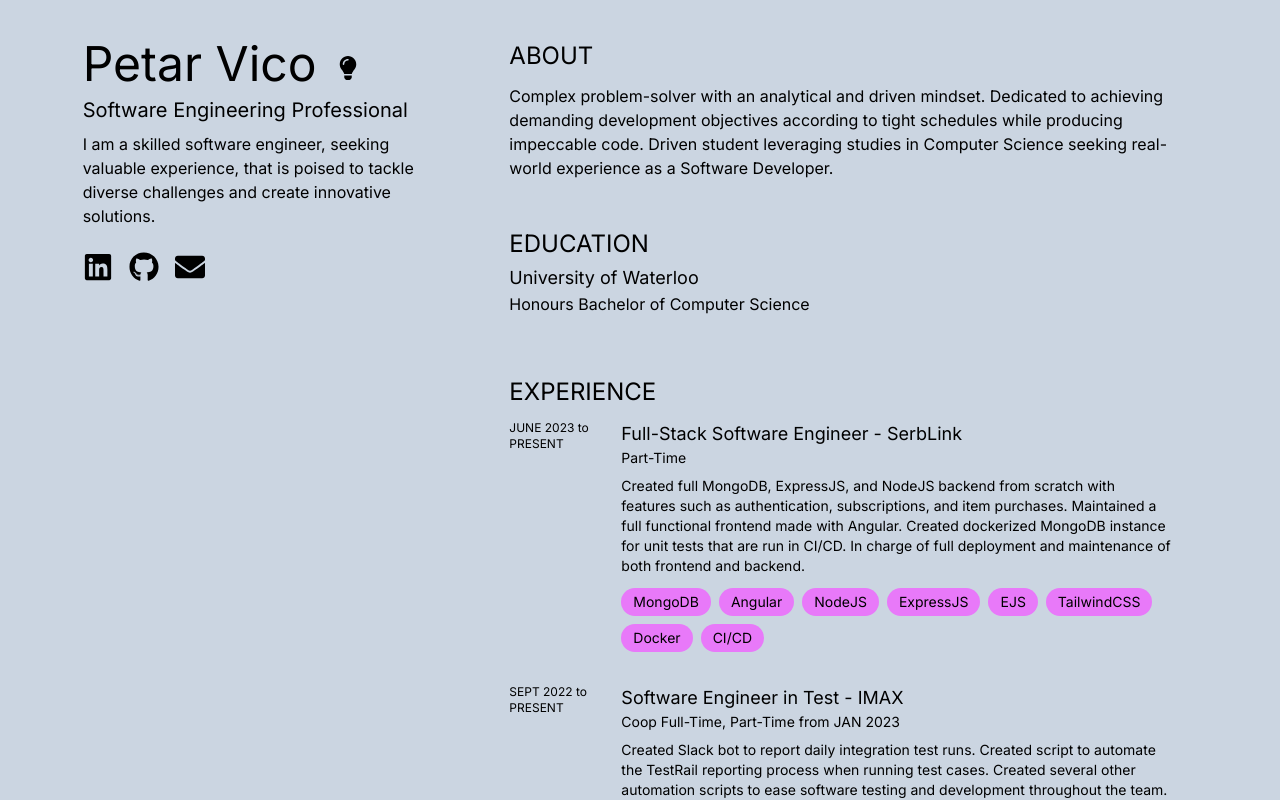
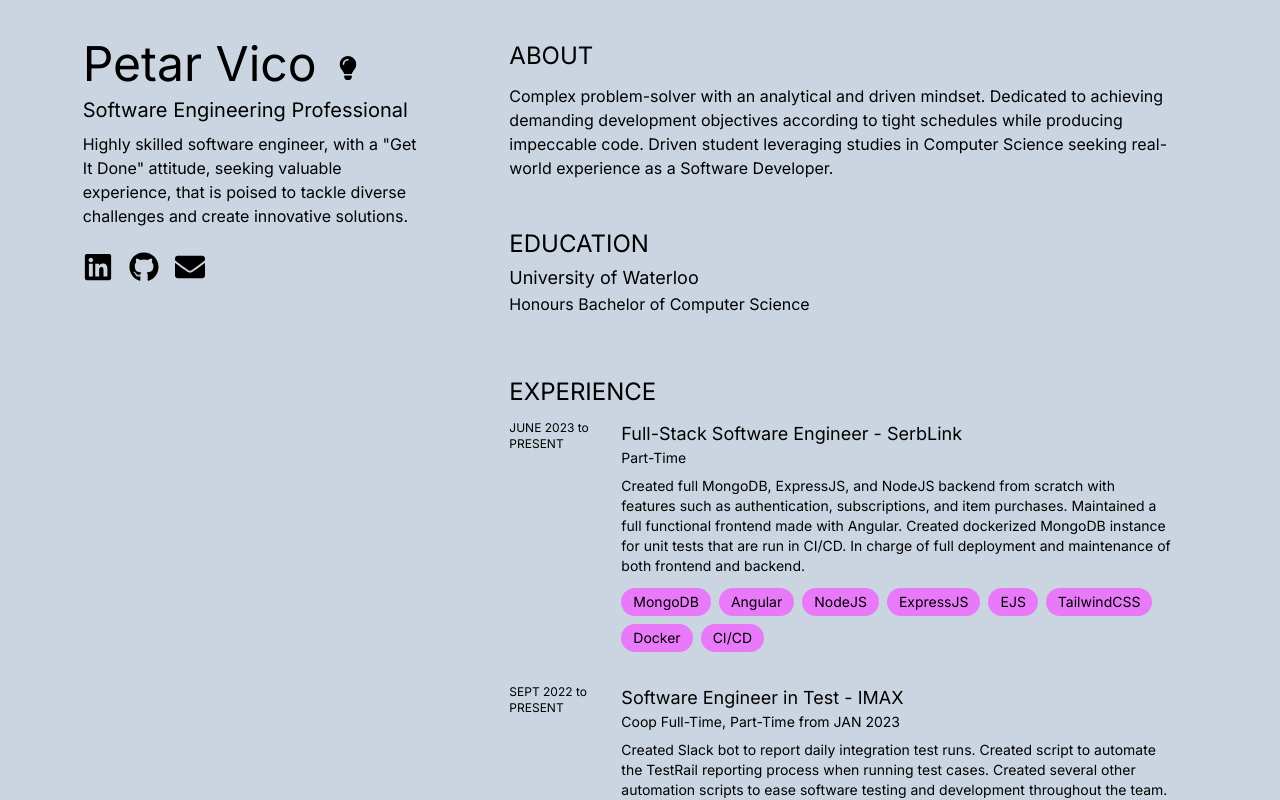
Before and after one commit to pvico12/personal-website, a Next.js app: page / in a window 1280 px wide. Shown: the top 800 px of the page. Built offline with nearby package versions, Linux system fonts and the light colour scheme.

Commit message:
update about me page

```diff
--- a/app/page.js
+++ b/app/page.js
@@ -24,7 +24,7 @@ export default function Home() {
                 Software Engineering Professional
               </h3>
               <h4 id="short-description" className="text-md">
-                I am a skilled software engineer, seeking valuable experience, that is poised to tackle diverse challenges and create innovative solutions.
+                Highly skilled software engineer, with a "Get It Done" attitude, seeking valuable experience, that is poised to tackle diverse challenges and create innovative solutions.
               </h4>
             </div>
 
```
